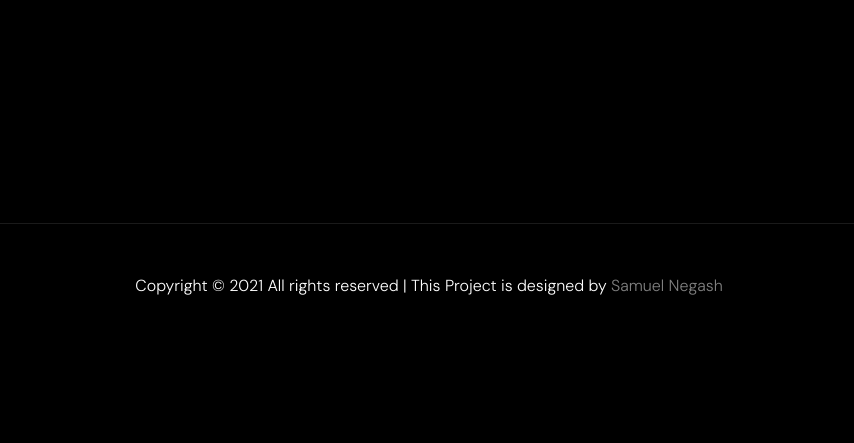
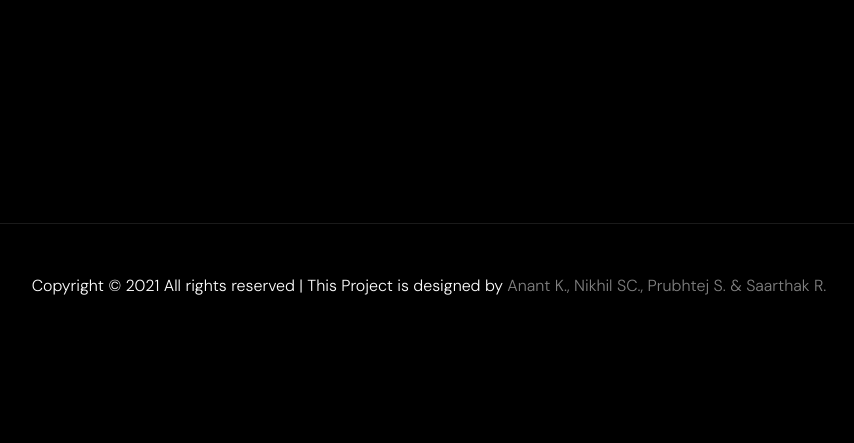
Before and after one commit to PRUBHTEJ/CarPredoPedia-MinorProject, a Flask app: page / in a window 1280 px wide. Shown: the part 901-1344 px from the top of the page, without its empty margins (211-1065 px from the left). Run offline with Flask 2, Linux system fonts and the light colour scheme; parts of the project's set-up code (start-up, migrations or seed data) failed here and were passed over; some libraries are stand-ins or nearby versions; some web fonts are replaced.

Commit message:
Update index.html

```diff
--- a/templates/index.html
+++ b/templates/index.html
@@ -536,8 +536,8 @@
                                 <!-- Link back to Colorlib can't be removed. Template is licensed under CC BY 3.0. -->
                                 Copyright &copy;
                                 <script>document.write(new Date().getFullYear());</script> All rights reserved | This
-                                Project is designed by <a href="https://samuel-negash.herokuapp.com"
-                                    target="_blank">Samuel Negash</a>
+                                Project is designed by <a href="https://carpredopedia.herokuapp.com/"
+                                    target="_blank">Anant K., Nikhil SC., Prubhtej S. & Saarthak R.</a>
                             </p>
                         </div>
                     </div>
```
